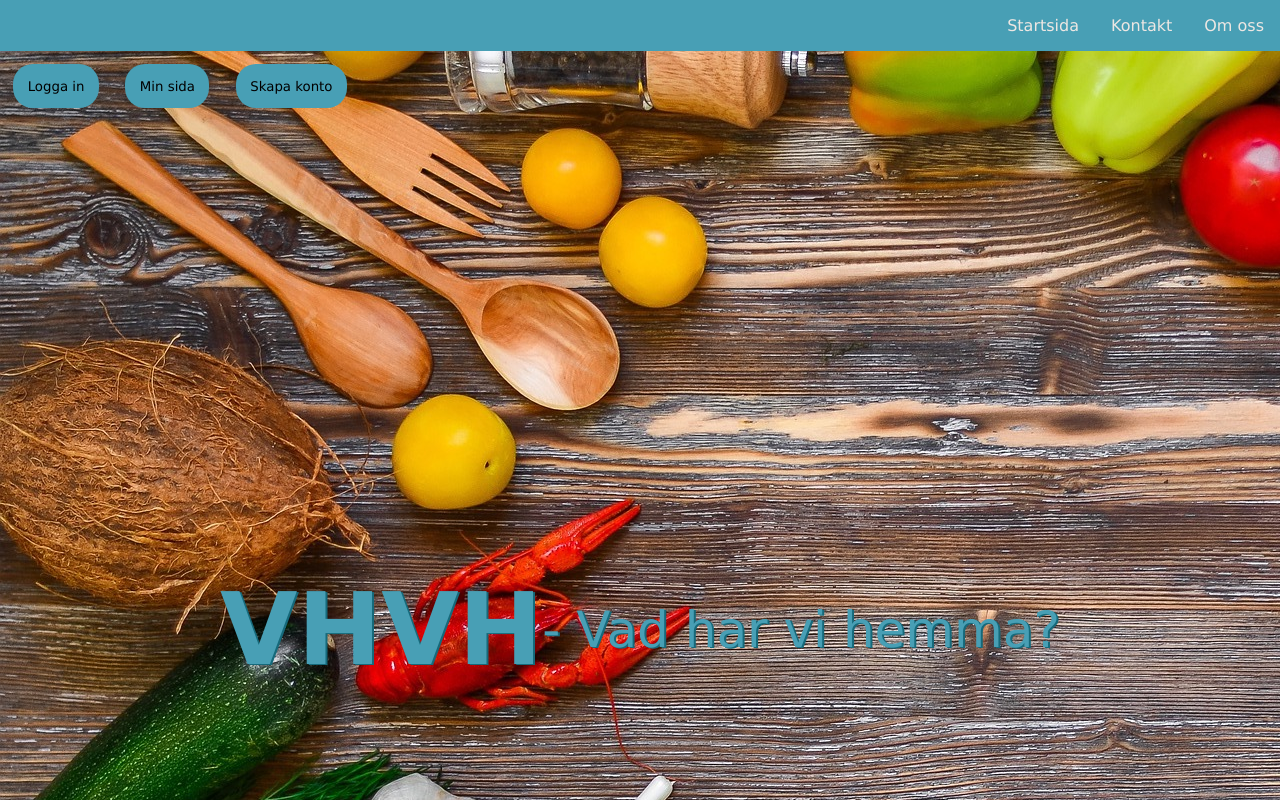
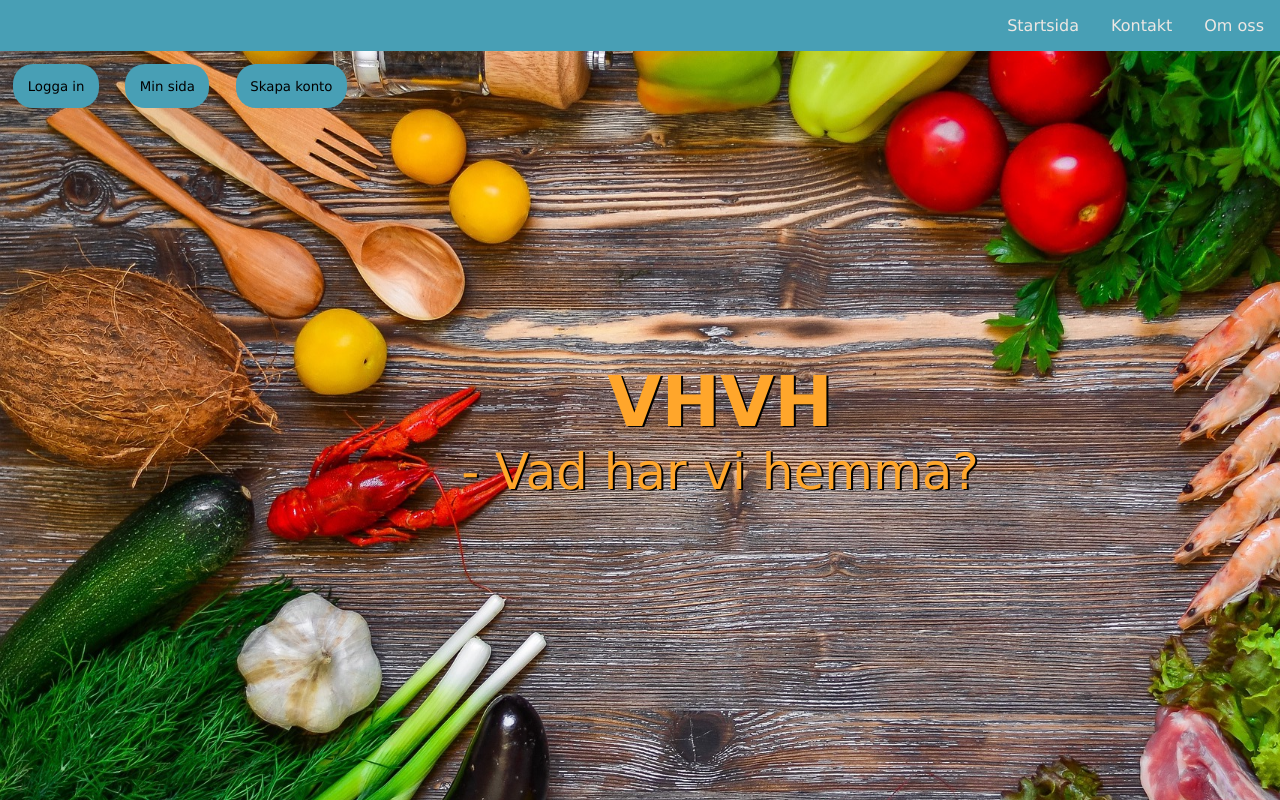
Before and after one commit to indigobluw/vhvh-frontend, a Next.js app: page / in a window 1280 px wide. Shown: the top 800 px of the page. Built offline with nearby package versions, Linux system fonts and the light colour scheme.

Commit message:
PAIR PROGRAMMING, can now create a account

```diff
--- a/src/components/Navbar/Navbar.js
+++ b/src/components/Navbar/Navbar.js
@@ -4,8 +4,8 @@ import MenuIcon from "@mui/icons-material/Menu";
 
 export default function Navbar() {
   return (
-    <div>
-      <navbar className={styles.navbar}>
+    <div className={styles.navbar}>
+      <navbar>
         <ul className={styles.ul}>
           <Link href="/">
             <li className={styles.li}>Startsida</li>
@@ -17,7 +17,7 @@ export default function Navbar() {
             <li className={styles.li}>Om oss</li>
           </Link>
           <li className={styles.burger}>
-            <MenuIcon fontSize="large" color="$Moonstone" />
+            <MenuIcon fontSize="large" />
           </li>
         </ul>
       </navbar>
--- a/src/components/Navbar/Navbar.module.scss
+++ b/src/components/Navbar/Navbar.module.scss
@@ -1,15 +1,27 @@
-@import '/colors.scss';
+@import "/colors.scss";
+
+.navbar {
+  background-color: $Moonstone;
+}
 
 .ul {
   display: flex;
   justify-content: right;
-  background-color: $Moonstone;
   align-items: center;
 }
 
 .li {
   margin: 1em;
   color: $Isabelline;
+}
+
+.dropdown-content {
+  display: none;
+  position: absolute;
+  background-color: #f9f9f9;
+  min-width: 160px;
+  box-shadow: 0px 8px 16px 0px rgba(0,0,0,0.2);
+  z-index: 1;
 }
 
 @media (max-width: 480px) {
@@ -23,3 +35,10 @@
     display: none;
   }
 }
+
+@media (min-width: 1281px) {
+  .ul {
+    width: 1281px;
+    margin: 0 auto;
+  }
+}
--- a/src/pages/index.js
+++ b/src/pages/index.js
@@ -21,8 +21,8 @@ export default function Home() {
           <button className={styles.button}>Skapa konto</button>
         </Link>
         <div className={styles.text}>
-          <h1>VHVH</h1>
-          <p>- Vad har vi hemma?</p>
+          <h1 className={styles.title}>VHVH</h1>
+          <p className={styles.subtitle}>- Vad har vi hemma?</p>
         </div>
       </div>
       <Footer />
--- a/src/styles/Home.module.scss
+++ b/src/styles/Home.module.scss
@@ -4,21 +4,25 @@
   background-image: url("/images/food.jpg");
   background-repeat: no-repeat;
   background-size: cover;
-  height: 80em;
+  height: 60em;
   overflow: hidden;
 }
 
-.food {
-  z-index: -1;
+.text {
+  color: $OrangePeel;
+  margin-top: 5em;
+  text-shadow: 2px 1px $Black;
+  display: flex;
+  flex-direction: column;
+  align-items: center;
 }
 
-.text {
-  color: $Moonstone;
-  display: flex;
-  justify-content: center;
-  margin-top: 9em;
-  text-shadow: 2px 1px $CaribbeanCurrent;
+.title {
   font-size: 50px;
+}
+
+.subtitle {
+  font-size: 35px;
 }
 
 .button {
@@ -38,3 +42,51 @@
   transform: translateY(2px);
   box-shadow: 0px 0px 2px rgba(0, 0, 0, 0.2);
 }
+
+@media (max-width: 480px) {
+  .text {
+    margin-top: 1em;
+  }
+
+  .title {
+    font-size: 10px;
+  }
+
+  .subtitle {
+    font-size: 15px;
+  }
+}
+
+@media (max-width: 1280px) {
+  .container {
+    height: 60em;
+  }
+
+  .text {
+    margin-top: 15em;
+    margin-left: 10em;
+  }
+
+  .title {
+    font-size: 70px;
+  }
+
+  .subtitle {
+    font-size: 50px;
+  }
+}
+
+@media (min-width: 1281px) {
+  .text {
+    margin-left: 7em;
+    margin-top: 20em;
+  }
+
+  .title {
+    font-size: 90px;
+  }
+
+  .subtitle {
+    font-size: 70px;
+  }
+}
```
Also changed, not shown: src/pages/createAccount.js (+5 -11 lines).
